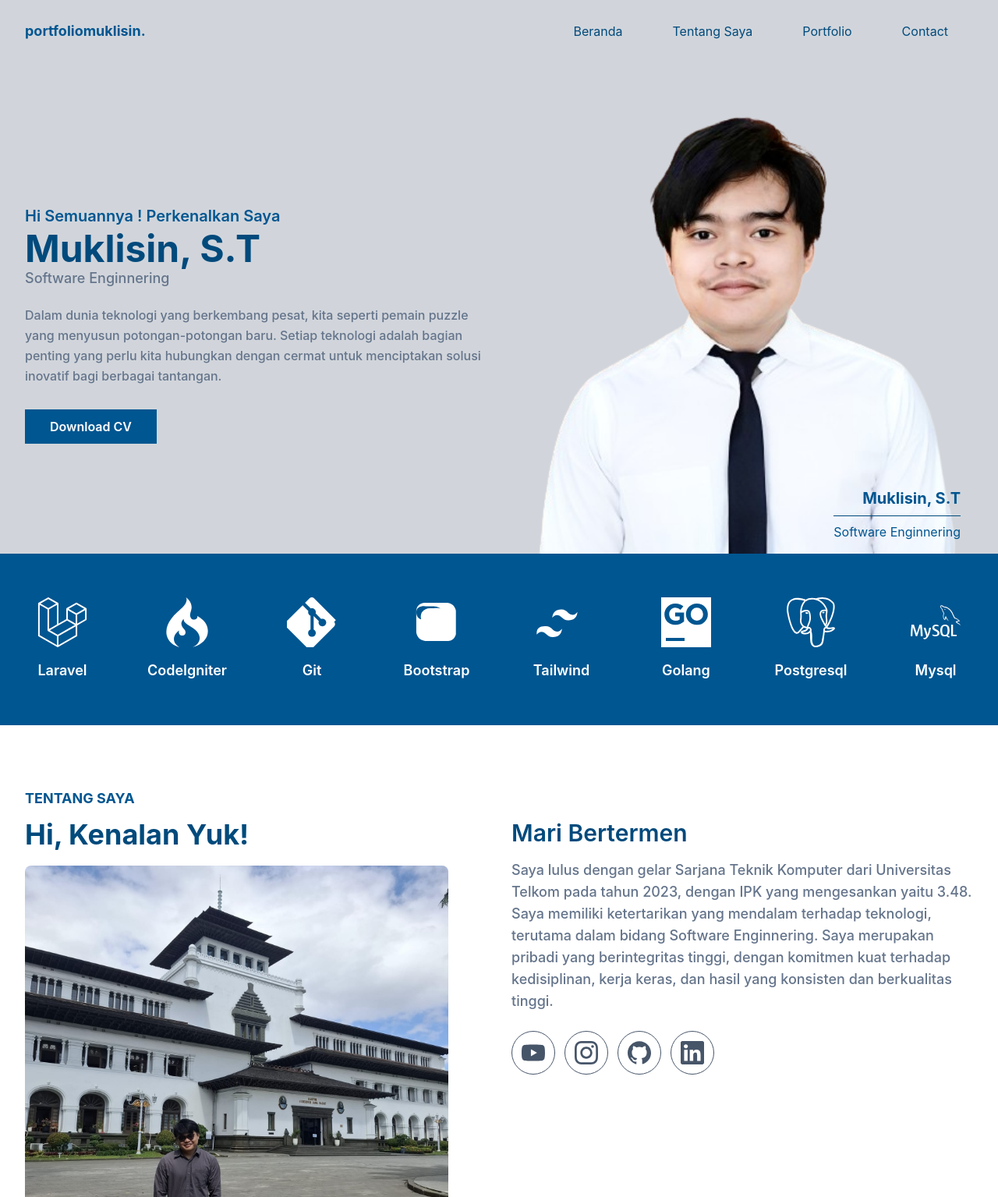
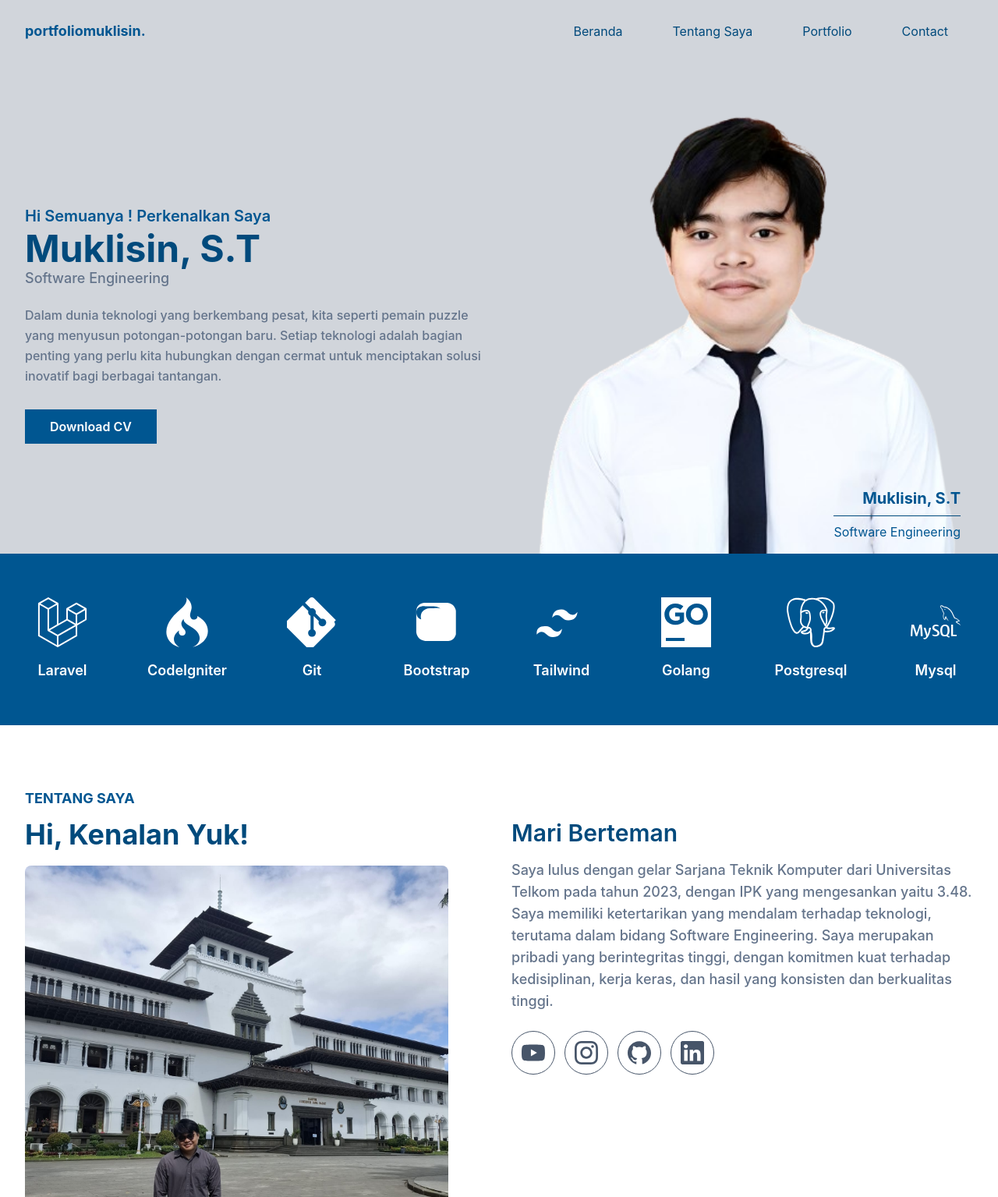
Before and after one commit to Muklisinmulki/web-portfolio, a website: page index.html in a window 1280 px wide. Shown: the top 1535 px of the page at 78% size. Drawn offline with Linux system fonts and the light colour scheme.

Commit message:
Update index.html

```diff
--- a/index.html
+++ b/index.html
@@ -49,9 +49,9 @@
     <div class="container">
       <div class="flex flex-wrap">
         <div class="w-full self-center px-4 lg:w-1/2">
-          <h1 class="text-base font-semibold text-primary md:text-xl">Hi Semuannya ! Perkenalkan Saya
+          <h1 class="text-base font-semibold text-primary md:text-xl">Hi Semuanya ! Perkenalkan Saya
             <span class="block font-bold text-dark text-4xl mt-1 lg:text-5xl"> Muklisin, S.T </span></h1>
-          <h2 class="font-medium text-secondary text-lg mb-5">Software Enginnering</h2>
+          <h2 class="font-medium text-secondary text-lg mb-5">Software Engineering</h2>
           <p class="font-medium text-secondary mb-10 leading-relaxed">Dalam dunia teknologi yang berkembang pesat, kita seperti pemain puzzle yang menyusun potongan-potongan baru. Setiap teknologi adalah bagian penting yang perlu kita hubungkan dengan cermat untuk menciptakan solusi inovatif bagi berbagai tantangan.</p>
 
           <a href="https://drive.google.com/file/d/1GIN1fVqPNOFEcKymtFWmPg0zO35xjFE3/view?usp=sharing" class="text-base font-semibold text-white bg-primary py-3 px-8  hover:shadow-lg
@@ -66,7 +66,7 @@
               <div class="absolute bottom-0 right-0 left-auto p-4 z-10 text-right">
                   <div class="text-xl font-bold text-primary">Muklisin, S.T</div>
                   <hr class="my-2 border-dark">
-                  <div class="text-md text-primary">Software Enginnering</div>
+                  <div class="text-md text-primary">Software Engineering</div>
               </div>
           </div>
       </div>
@@ -138,9 +138,9 @@
           <img src="src/img/foto-1.jpeg" alt="muklisin" class="w-full h-auto rounded-lg lg:w-11/12">
         </div>
         <div class="w-full px-4 lg:w-1/2">
-          <h3 class="font-semibold text-dark text-2xl mb-4 lg:text-3xl lg:pt-10">Mari Bertermen</h3>
+          <h3 class="font-semibold text-dark text-2xl mb-4 lg:text-3xl lg:pt-10">Mari Berteman</h3>
           <p class="font-medium text-base text-secondary mb-6 lg:text-lg">
-            Saya lulus dengan gelar Sarjana Teknik Komputer dari Universitas Telkom pada tahun 2023, dengan IPK yang mengesankan yaitu 3.48. Saya memiliki ketertarikan yang mendalam terhadap teknologi, terutama dalam bidang Software Enginnering. Saya merupakan pribadi yang berintegritas tinggi, dengan komitmen kuat terhadap kedisiplinan, kerja keras, dan hasil yang konsisten dan berkualitas tinggi.
+            Saya lulus dengan gelar Sarjana Teknik Komputer dari Universitas Telkom pada tahun 2023, dengan IPK yang mengesankan yaitu 3.48. Saya memiliki ketertarikan yang mendalam terhadap teknologi, terutama dalam bidang Software Engineering. Saya merupakan pribadi yang berintegritas tinggi, dengan komitmen kuat terhadap kedisiplinan, kerja keras, dan hasil yang konsisten dan berkualitas tinggi.
           </p>
           <div class="flex items-center">
             <!-- Youtube -->
```
